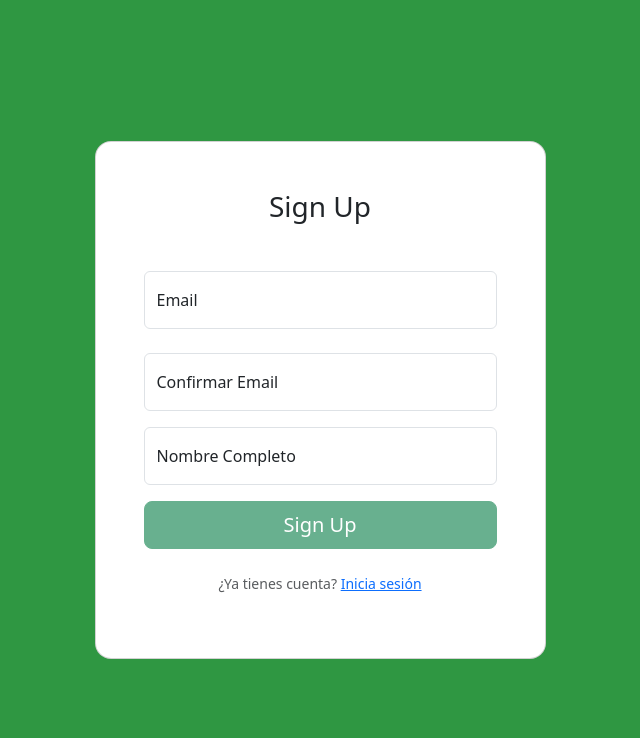
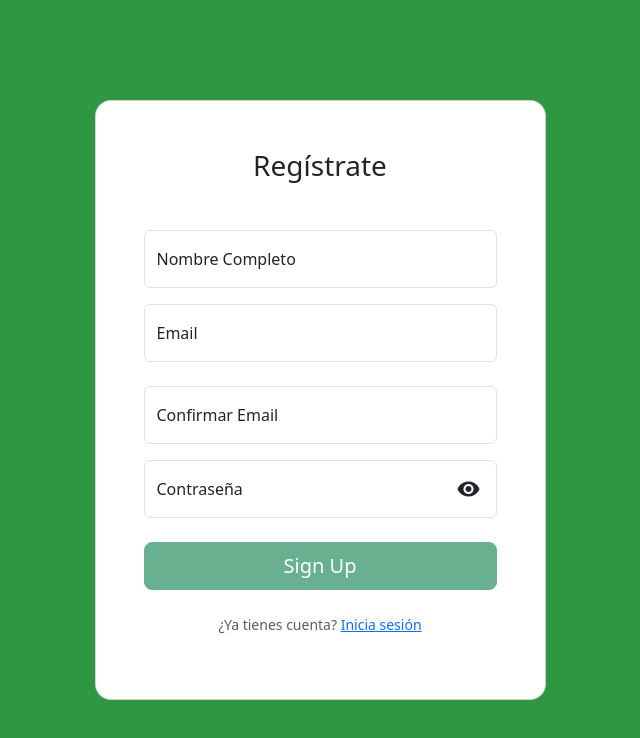
Before and after one commit to lauratorrest/courses-front, an Angular app: page /sign-up in a window 1280 px wide. Shown: the top 738 px of the page, without its empty margins (320-960 px from the left). Built offline with nearby package versions, Linux system fonts and the light colour scheme.

Commit message:
Registro con contraseña

```diff
--- a/src/app/app.module.ts
+++ b/src/app/app.module.ts
@@ -10,11 +10,12 @@ import { MatButtonModule } from '@angular/material/button';
 import { MatCheckboxModule } from '@angular/material/checkbox';
 import { MatIconModule } from '@angular/material/icon';
 import { MatDividerModule } from '@angular/material/divider';
-import { MatCard, MatCardModule } from '@angular/material/card';
+import { MatCardModule } from '@angular/material/card';
 import { AuthComponent } from './components/auth/auth.component';
 import { SignInComponent } from './components/auth/components/sign-in/sign-in.component';
 import { SignUpComponent } from './components/auth/components/sign-up/sign-up.component';
 import { HttpClientModule } from '@angular/common/http';
+import {MatProgressSpinnerModule} from '@angular/material/progress-spinner';
 
 @NgModule({
   declarations: [
@@ -36,6 +37,7 @@ import { HttpClientModule } from '@angular/common/http';
     MatDividerModule,
     MatCardModule,
     HttpClientModule,
+    MatProgressSpinnerModule,
   ],
   providers: [],
   bootstrap: [AppComponent]
--- a/src/app/components/auth/auth.component.ts
+++ b/src/app/components/auth/auth.component.ts
@@ -1,6 +1,4 @@
 import { Component, OnInit } from '@angular/core';
-import { AbstractControl, FormBuilder, FormGroup, ValidationErrors, Validators } from '@angular/forms';
-import { PreRegisterRequest } from './components/interface/pre-register';
 
 @Component({
   selector: 'app-auth',
--- a/src/app/components/auth/components/interface/pre-register.ts
+++ b/src/app/components/auth/components/interface/pre-register.ts
@@ -1,10 +1,11 @@
-export interface PreRegisterRequest {
+export interface RegisterRequest {
     email: string;
     confirmEmail: string;
     fullName: string;
+    password: string;
 }
 
-export interface PreRegisterResponse {
+export interface RegisterResponse {
     email: string;
     fullName: string;
 }
--- a/src/app/components/auth/components/sign-up/sign-up.component.html
+++ b/src/app/components/auth/components/sign-up/sign-up.component.html
@@ -1,6 +1,17 @@
 <div class="card-body p-5">
-  <h3 class="mb-5 text-center">Sign Up</h3>
+  <h3 class="mb-5 text-center">Regístrate</h3>
   <form [formGroup]="signUpForm">
+
+    <div class="form-floating mb-3">
+      <input type="text" id="fullName" class="form-control"
+              formControlName="fullName" placeholder="Nombre completo">
+      <label for="fullName">Nombre Completo</label>
+      <div class="text-danger small mt-1" *ngIf="fullName?.invalid && (fullName?.touched || fullName?.dirty)">
+        <div *ngIf="fullName?.errors?.['required']">El nombre es obligatorio.</div>
+        <div *ngIf="fullName?.errors?.['pattern']">Solo se permiten letras.</div>
+      </div>
+    </div>
+
     <div class="form-floating mb-4">
       <input type="email" id="email" class="form-control" formControlName="email" placeholder="Email">
       <label for="email">Email</label>
@@ -22,19 +33,36 @@
       </div>
     </div>
 
-    <div class="form-floating mb-3">
-      <input type="text" id="fullName" class="form-control"
-              formControlName="fullName" placeholder="Nombre completo">
-      <label for="fullName">Nombre Completo</label>
-      <div class="text-danger small mt-1" *ngIf="fullName?.invalid && (fullName?.touched || fullName?.dirty)">
-        <div *ngIf="fullName?.errors?.['required']">El nombre es obligatorio.</div>
-        <div *ngIf="fullName?.errors?.['pattern']">Solo se permiten letras.</div>
+    <div class="form-floating mb-4 position-relative">
+      <input [type]="showPassword ? 'text' : 'password'"
+             id="password"
+             class="form-control pe-5"
+             formControlName="password"
+             placeholder="Contraseña">
+      <label for="password">Contraseña</label>
+
+      <!-- Icono de Angular Material -->
+      <mat-icon
+        (click)="togglePassword()"
+        style="position: absolute; top: 50%; right: 1rem; transform: translateY(-50%); cursor: pointer;">
+        {{ showPassword ? 'visibility_off' : 'visibility' }}
+      </mat-icon>
+
+      <div class="text-danger small mt-1"
+           *ngIf="password?.invalid && (password?.touched || password?.dirty)">
+        <div *ngIf="password?.errors?.['required']">La contraseña es obligatoria.</div>
+        <div *ngIf="password?.errors?.['pattern']">Debe tener al menos una mayúscula, un número y 8 caracteres.</div>
       </div>
     </div>
 
   </form>
 
-  <button class="btn btn-success btn-lg w-100" type="submit" [disabled]="!signUpForm.valid" (click)="preSignUp()">Sign Up</button>
+  <button class="btn btn-success btn-lg w-100 d-flex justify-content-center align-items-center"
+          type="submit" [disabled]="!signUpForm.valid || loading"
+          (click)="signUp()">
+    <mat-spinner *ngIf="loading" diameter="35" strokeWidth="3" class="white-spinner"></mat-spinner>
+    <div *ngIf="!loading">Sign Up</div>
+  </button>
   <p class="mt-4 small text-muted text-center">
     ¿Ya tienes cuenta?
     <a routerLink="/sign-in">Inicia sesión</a>
--- a/src/app/components/auth/components/sign-up/sign-up.component.ts
+++ b/src/app/components/auth/components/sign-up/sign-up.component.ts
@@ -1,7 +1,6 @@
 import { Component, OnInit } from '@angular/core';
 import { AbstractControl, FormBuilder, FormGroup, ValidationErrors, Validators } from '@angular/forms';
-import { PreRegisterRequest } from '../interface/pre-register';
-import Swal from 'sweetalert2';
+import { RegisterRequest } from '../interface/pre-register';
 import { AlertService } from 'src/app/utils/service/alert/alert.service';
 import { AuthService } from '../../service/auth-service.service';
 
@@ -13,6 +12,7 @@ import { AuthService } from '../../service/auth-service.service';
 export class SignUpComponent implements OnInit {
 
   signUpForm!: FormGroup;
+  loading: boolean = false;
 
   constructor(
     private fb: FormBuilder,
@@ -28,7 +28,11 @@ export class SignUpComponent implements OnInit {
       {
         email: ['', [Validators.required, Validators.email]],
         confirmEmail: ['', [Validators.required]],
-        fullName: ['', [Validators.required, Validators.pattern(/^[a-zA-ZÁÉÍÓÚáéíóúñÑ ]+$/)]]
+        fullName: ['', [Validators.required, Validators.pattern(/^[a-zA-ZÁÉÍÓÚáéíóúñÑ ]+$/)]],
+        password: ['', [
+          Validators.required,
+          Validators.pattern(/^(?=.*[A-Z])(?=.*\d)[A-Za-z\d]{8,}$/)
+        ]],
       },
       { validators: this.emailsMatchValidator }
     );
@@ -40,18 +44,22 @@ export class SignUpComponent implements OnInit {
     return email === confirm ? null : { emailsMismatch: true };
   }
 
-  preSignUp() {
-    let preRegisterRequest: PreRegisterRequest = {
+  signUp() {
+    this.loading = true;
+    let registerRequest: RegisterRequest = {
       email: this.signUpForm.controls['email'].value,
       confirmEmail: this.signUpForm.controls['confirmEmail'].value,
       fullName: this.signUpForm.controls['fullName'].value,
+      password: this.signUpForm.controls['password'].value
     }
 
-    this.authService.preRegister(preRegisterRequest).subscribe({
+    this.authService.register(registerRequest).subscribe({
       next: (response) => {
+        this.loading = false;
         this.alertService.successAlert('Éxito', 'Te enviaremos un email para continuar con el registro');
       },
       error: (error) => {
+        this.loading = false;
         let errorMessage: string = error.error?.message || 'Ocurrió un error inesperado';
         this.alertService.errorAlert('Error al registrarse', errorMessage);
       }
@@ -69,4 +77,8 @@ export class SignUpComponent implements OnInit {
   get fullName() {
     return this.signUpForm.get('fullName');
   }
+
+  get password() {
+    return this.signUpForm.get('password');
+  }
 }
--- a/src/app/components/auth/service/auth-service.service.ts
+++ b/src/app/components/auth/service/auth-service.service.ts
@@ -1,5 +1,5 @@
 import { Injectable } from '@angular/core';
-import { PreRegisterRequest, PreRegisterResponse } from '../components/interface/pre-register';
+import { RegisterRequest, RegisterResponse } from '../components/interface/pre-register';
 import { Observable } from 'rxjs';
 import { HttpClient } from '@angular/common/http';
 
@@ -10,7 +10,7 @@ export class AuthService {
 
   constructor(private http: HttpClient) { }
 
-  preRegister(preRegisterRequest: PreRegisterRequest): Observable<PreRegisterResponse> {
-    return this.http.post<PreRegisterResponse>('http://localhost:8081/coursya/v1/api/authentication/pre-register', preRegisterRequest);
+  register(preRegisterRequest: RegisterRequest): Observable<RegisterResponse> {
+    return this.http.post<RegisterResponse>('http://localhost:8081/coursya/v1/api/authentication/pre-register', preRegisterRequest);
   }
 }
--- a/src/styles.scss
+++ b/src/styles.scss
@@ -17,3 +17,7 @@
   background-color: #a5d6a7;
   cursor: not-allowed;
 }
+
+.white-spinner circle {
+  stroke: white !important;
+}
```
